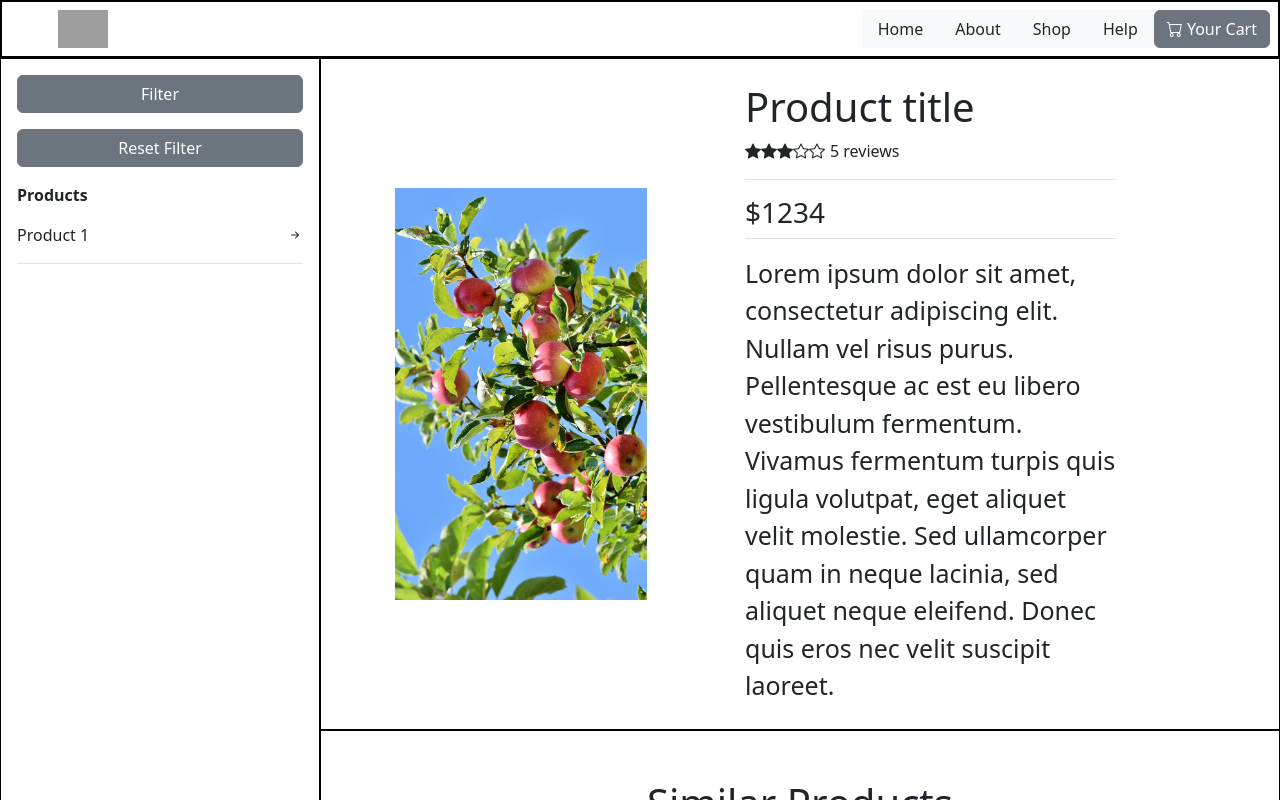
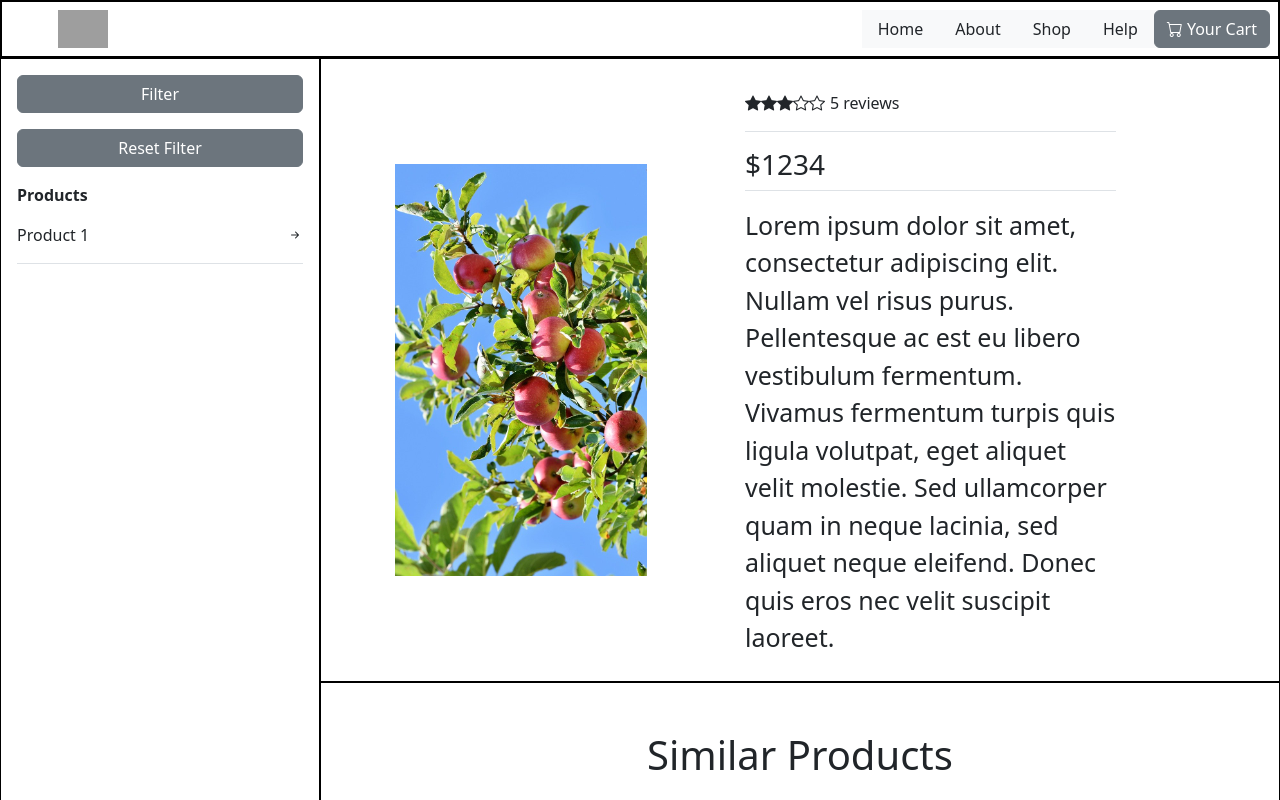
Before and after one commit to AMoreno1993/TakeUpSopra, an Angular app: page / in a window 1280 px wide. Shown: the top 800 px of the page. Built offline with nearby package versions, Linux system fonts and the light colour scheme; grey boxes are pictures that could not be loaded.

Commit message:
Feat(components):Training components

```diff
--- a/src/app/app.component.html
+++ b/src/app/app.component.html
@@ -86,7 +86,7 @@
             <img src="assets/manzano.jpg" alt="manzano" class="w-100" />
           </div>
           <div class="p-4 w-75">
-            <h1 class="main-product__title">Product title</h1>
+            <h1 class="main-product__title">{{ title }}</h1>
             <div class="d-flex main-product__stars border-bottom">
               <i class="bi bi-star-fill"></i>
               <i class="bi bi-star-fill"></i>
```
